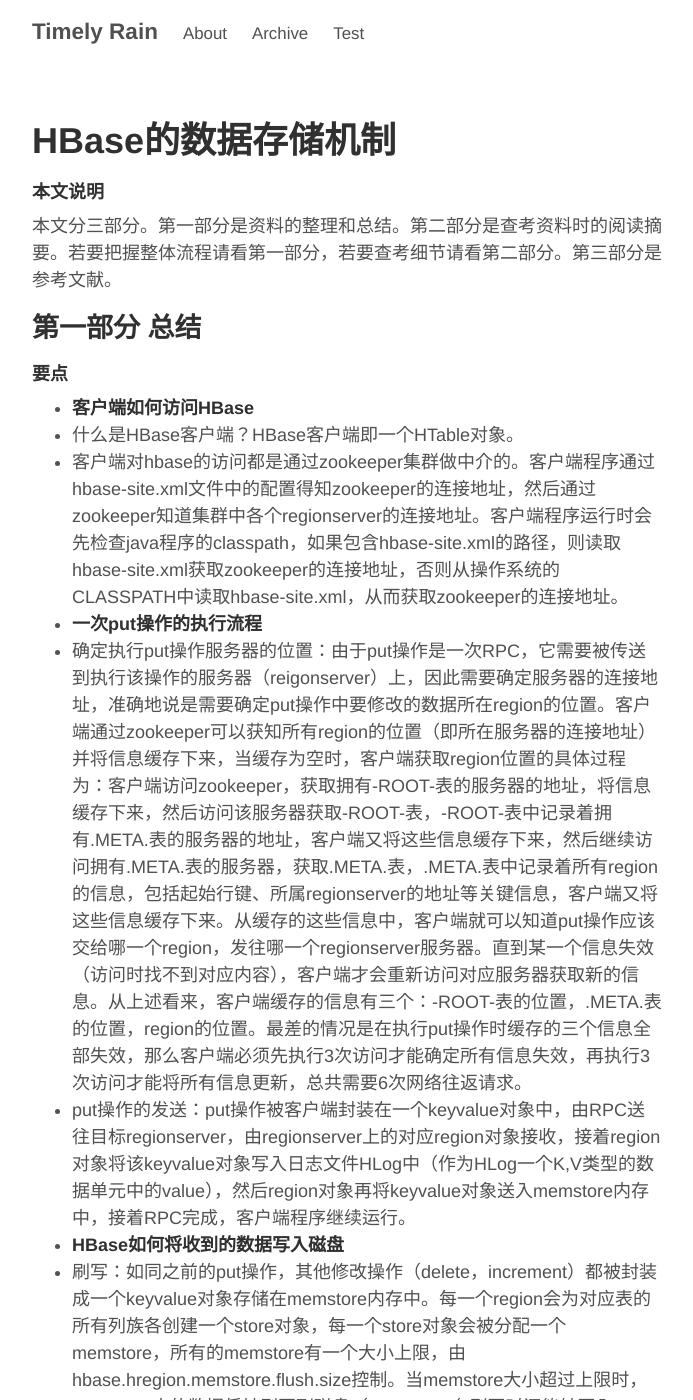
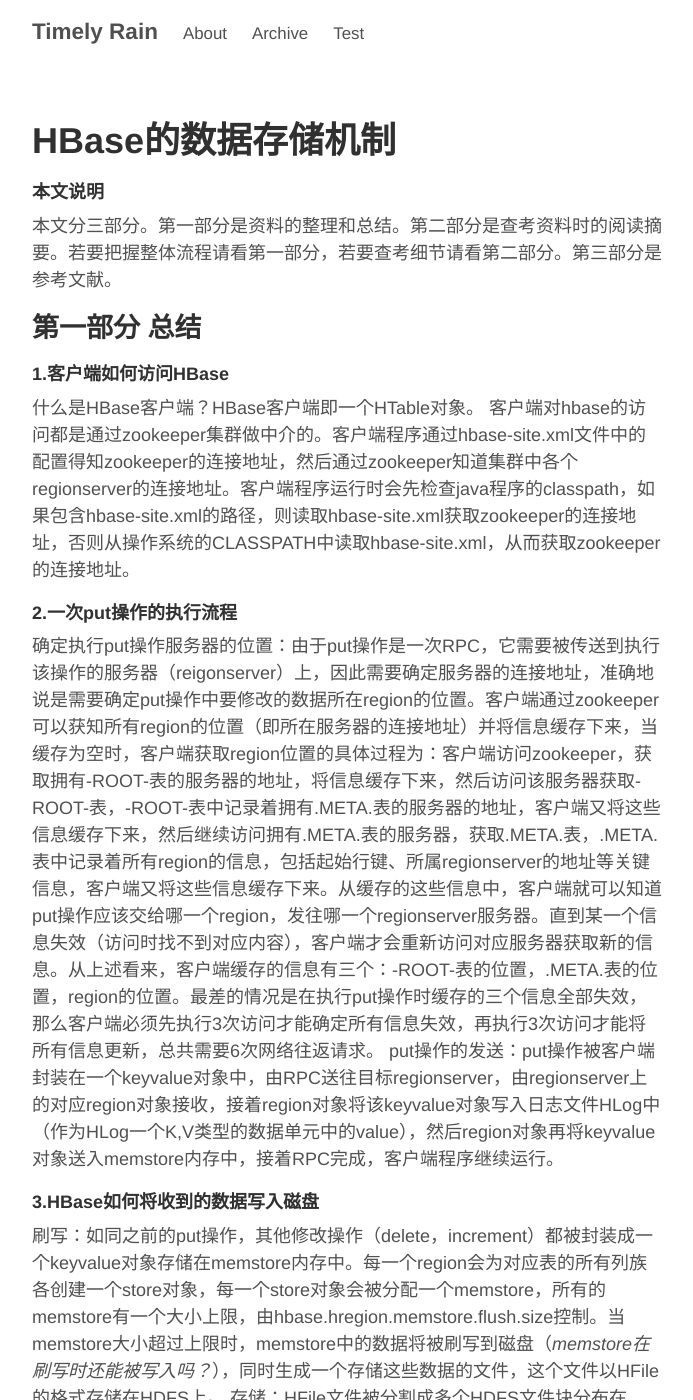
Before and after one commit to lsr1991/lsr1991.github.io, a Jekyll site: the page built from _posts/2015-06-20-hbase_store_mechanism.md, in a window 1280 px wide and 1400 px high. Shown: the whole window, without its empty margins (293-986 px from the left). Built offline with Jekyll 4.4.1, drawn with Linux system fonts in a browser that asks for light colours; some of the changed text lies outside the part shown.

Commit message:
Update 2015-06-20-hbase_store_mechanism.md

```diff
--- a/_posts/2015-06-20-hbase_store_mechanism.md
+++ b/_posts/2015-06-20-hbase_store_mechanism.md
@@ -7,123 +7,164 @@ title: HBase的数据存储机制
 本文分三部分。第一部分是资料的整理和总结。第二部分是查考资料时的阅读摘要。若要把握整体流程请看第一部分，若要查考细节请看第二部分。第三部分是参考文献。
 
 ## 第一部分 总结
-#### 要点
-  - **客户端如何访问HBase**
-   - 什么是HBase客户端？HBase客户端即一个HTable对象。
-   - 客户端对hbase的访问都是通过zookeeper集群做中介的。客户端程序通过hbase-site.xml文件中的配置得知zookeeper的连接地址，然后通过zookeeper知道集群中各个regionserver的连接地址。客户端程序运行时会先检查java程序的classpath，如果包含hbase-site.xml的路径，则读取hbase-site.xml获取zookeeper的连接地址，否则从操作系统的CLASSPATH中读取hbase-site.xml，从而获取zookeeper的连接地址。
-  - **一次put操作的执行流程**
-   - 确定执行put操作服务器的位置：由于put操作是一次RPC，它需要被传送到执行该操作的服务器（reigonserver）上，因此需要确定服务器的连接地址，准确地说是需要确定put操作中要修改的数据所在region的位置。客户端通过zookeeper可以获知所有region的位置（即所在服务器的连接地址）并将信息缓存下来，当缓存为空时，客户端获取region位置的具体过程为：客户端访问zookeeper，获取拥有-ROOT-表的服务器的地址，将信息缓存下来，然后访问该服务器获取-ROOT-表，-ROOT-表中记录着拥有.META.表的服务器的地址，客户端又将这些信息缓存下来，然后继续访问拥有.META.表的服务器，获取.META.表，.META.表中记录着所有region的信息，包括起始行键、所属regionserver的地址等关键信息，客户端又将这些信息缓存下来。从缓存的这些信息中，客户端就可以知道put操作应该交给哪一个region，发往哪一个regionserver服务器。直到某一个信息失效（访问时找不到对应内容），客户端才会重新访问对应服务器获取新的信息。从上述看来，客户端缓存的信息有三个：-ROOT-表的位置，.META.表的位置，region的位置。最差的情况是在执行put操作时缓存的三个信息全部失效，那么客户端必须先执行3次访问才能确定所有信息失效，再执行3次访问才能将所有信息更新，总共需要6次网络往返请求。
-   - put操作的发送：put操作被客户端封装在一个keyvalue对象中，由RPC送往目标regionserver，由regionserver上的对应region对象接收，接着region对象将该keyvalue对象写入日志文件HLog中（作为HLog一个K,V类型的数据单元中的value），然后region对象再将keyvalue对象送入memstore内存中，接着RPC完成，客户端程序继续运行。
-  - **HBase如何将收到的数据写入磁盘**
-   - 刷写：如同之前的put操作，其他修改操作（delete，increment）都被封装成一个keyvalue对象存储在memstore内存中。每一个region会为对应表的所有列族各创建一个store对象，每一个store对象会被分配一个memstore，所有的memstore有一个大小上限，由hbase.hregion.memstore.flush.size控制。当memstore大小超过上限时，memstore中的数据将被刷写到磁盘（_memstore在刷写时还能被写入吗？_），同时生成一个存储这些数据的文件，这个文件以HFile的格式存储在HDFS上。
-   - 存储：HFile文件被分割成多个HDFS文件块分布在HDFS集群上。
-  - **HBase如何管理存储的数据**
-   - 合并：由于memstore大小上限一般较小，在数据不断刷写到磁盘后会产生许多文件。为了使文件数量不至于太多（_还有其他原因？_），region会使用合并机制将小文件合并成大文件。合并的方式有两种，一种是minor compaction，一种是major compaction。前者只会合并一定数量的小文件，后者则会将所有文件合并，两者触发的条件不一样，执行频率较高的是前者。
-   - 拆分：当合并后的文件超过阈值时，会触发region的拆分，父region会分成两个大小为原来一半的子region。阈值由hbase.hregion.max.filesize控制的。
+
+#### 1.客户端如何访问HBase
+
+什么是HBase客户端？HBase客户端即一个HTable对象。
+客户端对hbase的访问都是通过zookeeper集群做中介的。客户端程序通过hbase-site.xml文件中的配置得知zookeeper的连接地址，然后通过zookeeper知道集群中各个regionserver的连接地址。客户端程序运行时会先检查java程序的classpath，如果包含hbase-site.xml的路径，则读取hbase-site.xml获取zookeeper的连接地址，否则从操作系统的CLASSPATH中读取hbase-site.xml，从而获取zookeeper的连接地址。
+
+#### 2.一次put操作的执行流程
+
+确定执行put操作服务器的位置：由于put操作是一次RPC，它需要被传送到执行该操作的服务器（reigonserver）上，因此需要确定服务器的连接地址，准确地说是需要确定put操作中要修改的数据所在region的位置。客户端通过zookeeper可以获知所有region的位置（即所在服务器的连接地址）并将信息缓存下来，当缓存为空时，客户端获取region位置的具体过程为：客户端访问zookeeper，获取拥有-ROOT-表的服务器的地址，将信息缓存下来，然后访问该服务器获取-ROOT-表，-ROOT-表中记录着拥有.META.表的服务器的地址，客户端又将这些信息缓存下来，然后继续访问拥有.META.表的服务器，获取.META.表，.META.表中记录着所有region的信息，包括起始行键、所属regionserver的地址等关键信息，客户端又将这些信息缓存下来。从缓存的这些信息中，客户端就可以知道put操作应该交给哪一个region，发往哪一个regionserver服务器。直到某一个信息失效（访问时找不到对应内容），客户端才会重新访问对应服务器获取新的信息。从上述看来，客户端缓存的信息有三个：-ROOT-表的位置，.META.表的位置，region的位置。最差的情况是在执行put操作时缓存的三个信息全部失效，那么客户端必须先执行3次访问才能确定所有信息失效，再执行3次访问才能将所有信息更新，总共需要6次网络往返请求。
+put操作的发送：put操作被客户端封装在一个keyvalue对象中，由RPC送往目标regionserver，由regionserver上的对应region对象接收，接着region对象将该keyvalue对象写入日志文件HLog中（作为HLog一个K,V类型的数据单元中的value），然后region对象再将keyvalue对象送入memstore内存中，接着RPC完成，客户端程序继续运行。
+
+#### 3.HBase如何将收到的数据写入磁盘
+
+刷写：如同之前的put操作，其他修改操作（delete，increment）都被封装成一个keyvalue对象存储在memstore内存中。每一个region会为对应表的所有列族各创建一个store对象，每一个store对象会被分配一个memstore，所有的memstore有一个大小上限，由hbase.hregion.memstore.flush.size控制。当memstore大小超过上限时，memstore中的数据将被刷写到磁盘（_memstore在刷写时还能被写入吗？_），同时生成一个存储这些数据的文件，这个文件以HFile的格式存储在HDFS上。
+存储：HFile文件被分割成多个HDFS文件块分布在HDFS集群上。
+
+#### 4.HBase如何管理存储的数据
+
+合并：由于memstore大小上限一般较小，在数据不断刷写到磁盘后会产生许多文件。为了使文件数量不至于太多（_还有其他原因？_），region会使用合并机制将小文件合并成大文件。合并的方式有两种，一种是minor compaction，一种是major compaction。前者只会合并一定数量的小文件，后者则会将所有文件合并，两者触发的条件不一样，执行频率较高的是前者。
+拆分：当合并后的文件超过阈值时，会触发region的拆分，父region会分成两个大小为原来一半的子region。阈值由hbase.hregion.max.filesize控制的。
 
 
 ## 第二部分 阅读摘要
-  - **RPC**
-   - RPC的概念（以下内容翻译自维基百科“remote procedure call”条目[2]）：在计算机科学中，一个远程过程调用（RPC）是一个进程间通信，它允许一个计算机程序在另一个地址空间（通常在共享网络的另一台计算机上）调用并执行一个子程序或者过程，它不需要程序员为这次远程通信明确地用代码写出相应的细节。这就是说，无论子程序是在本地执行还是在远程机器上执行，程序员实质上写的是相同的代码。当所讨论的软件使用了面向对象原理时，RPC被称为“远程调用”或者“远程方法调用”。
-   - RPC中信息的传递：一个RPC操作是被客户端初始化——客户端向一个已知的远程服务器发送一条请求信息，请求执行一个指定的过程并提供了参数。该远程服务器向客户端发送一个应答，然后服务器上的应用继续执行客户端上的程序。当服务器处理这次调用时，除非客户端向服务器发送一个同步请求（比如一个XHTTP调用），客户端会被锁住（它会一直等待直到服务器完成处理，然后才重新运行）。
-   - RPC与本地调用的区别：一个重要的区别在于远程调用可能因为不可预测的网络问题而失败。另外，调用者一般得在不知道远程过程是否真地被启动的情况下处理这类失败。
-   - 一次RPC操作的过程：
-     - 客户端调用客户端存根。这个调用是本地过程调用，它把参数都以正常方式放入堆栈中。
-     - 客户端存根将参数打包进一个消息中并告诉系统将消息发出。打包参数的过程叫做封送处理（marshalling）。
-     - 客户端的本地操作系统将消息从客户端机器发送至服务器机器上。
-     - 服务器上的操作系统将收到的报文送到服务器存根中。
-     - 服务器存根从消息中取出参数。
-     - 最后，服务器存根调用服务器过程。服务器回复也是遵照相同的流程。
-  - **put操作**[1.p78]
-   - HBase客户端API中的一个put操作都是一个RPC操作。一个RPC操作在LAN网络中大约花1毫秒的时间（这个时间不包括传输数据的时间，即与传输的数据大小无关，是固定时间开销），即一个服务器1秒只能处理1000次RPC操作，即1000次put操作。当应用程序每秒存储上千行数据时就会出现问题。
-  - **减少RPC操作次数的方法**[1.p78]
-   - 将多次修改操作批量提交到服务器，具体为：开启客户端缓冲区，即调用函数setAutoFlush(false)，这样每一次客户端执行put操作都会将修改的数据存储到客户端进程的内存中，当需要在特定时刻将多个操作数据一起发送至服务器时，调用函数flushCommits()即可，这时只会进行一次RPC操作。但调用flushCommits()通常是不必要的，因为当缓冲区大小达到设定的值（默认是2MB）时，客户端会隐式调用刷写命令。
-  - **隐式刷写和显式刷写**[1.p80]
-   - 显式刷写即用户代码调用flushCommits()；隐式刷写即客户端不通过用户代码，自己调用flushCommits()，这在以下三种情况下会触发：
-     - 用户调用put()并且缓冲区超出限制；
-     - 用户调用setWriteBufferSize()并且缓冲区超出限制；
-     - 用户调用HTable类的close()方法。
-  - **HTable、HTablePool类及其实例**[1.p68;1.p191]
-   - HTable类及其实例：HBase主要客户端接口是由HTable类提供的，它位于org.apache.hadoop.hbase.client包中。创建HTable实例需要扫描.META.表并执行一些操作，非常耗时（数秒）。因此对于同一线程的多次请求，应复用同一个HTable实例。
-   - HTablePool类及其实例：为什么使用HTablePool类？因为HTable类不是线程安全（_什么是线程安全？_）的，所以在多线程环境中复用HTable实例会出现问题，于是得为每一个线程创建一个HTable实例。
-  - **客户端与服务器的连接**[1.p194~195]
-   - 每个HTable实例（即客户端）都要与服务器建立连接。HBase内部的连接以键值对的形式存储。一个configuration实例作为一个键。即如果客户端使用同一个configuration实例，则它们共享一个连接，这可以使客户端初始化连接的开销（因为不用重复执行初始化）。共享连接的缺点是必须要用户显式关闭连接，连接才会断开。
-  - **HBase中RPC的实现**[1.p197]
-   - 客户端与服务器、服务器与服务器之间的通信，都使用到了Hadoop RPC框架。这个框架中需要远程方法中的参数都实现Writable接口，因此，HBase的API提供的大多数类（尤其是与管理功能相关的所有类）都实现了Hadoop Writable接口。这要求各个有通信需求的客户端、服务器上的HBase的jar包都是相同的，以确保Writable的实现相同。
-  - **管理功能API**[1.p208]
-   - 概念范围：包括表、列族相关操作，以及HBaseAdmin类提供的API。这类API的实例不应该长期保留。
-   - 抛出的异常：IOException：客户端与服务器通信异常；InterruptedException：执行过程中的干扰异常
-  - **B+树与LSM树**[1.p301]
-   - 区别：它们利用硬盘的方式不同。对于数据的插入或者更新这类操作，B+树需要对数据进行查找后执行相应操作，其插入或更新的速度受限于硬盘的寻道速率，LSM树则通过排序和合并文件来执行操作，其插入或更新的速度受限于硬盘的连续传输能力（_什么是连续传输能力？_）。
-   - 优缺点：B+树的优点是它保证了查询的速度，缺点是无法适应写入数据规模较大，速率较高的情况。LSM树的优点是能处理大量的数据，能保证稳定的数据插入速率，在查询连续键的记录时只会引发一次磁盘寻道（大大减少了磁盘寻道的时间），_缺点是？_
-  - **临时目录文件**[1.309]
-   - .tmp：用于合并重写文件
-   - recovered.edits：用于WAL回放时写入文件
-   - splits：用于region拆分时创建子region文件结构
-  - **region拆分的过程**[1.p310~311]
-   - 父region目录创建splits目录
-   - 关闭父region，不接受请求
-   - splits目录中创建子region的目录
-   - 将子region目录移到表目录下
-   - .META.表中父region状态更新，记录父region和子region的信息
-   - 在子region目录下创建父region存储数据的引用文件（文件名中散列值与父region相同）
-   - regionserver打开两个子region，更新.META.表中子region的信息，使其上线
-   - 将父region存储文件异步重写到子region中.tmp目录下，边合并边重写
-   - 生成的重写后的文件自动取代引用文件
-   - 父region在.META.表中被删除，它所有的文件在硬盘中被删除
-   - master被告知拆分的情况。
-  - **storefile合并（compaction）**[1.p311]
-   - 合并的种类：
-    - minor合并：将最后生成的几个文件重写到一个更大的文件中
-    - major合并：将所有文件压缩成一个文件
-   - 触发合并的事件：压缩检查并符合一定条件
-   - 触发压缩检查的事件：
-    - memstore刷写磁盘后
-    - shell命令或API调用compaction
-    - hbase异步线程，以固定周期执行检查
-   - 何时发生major合并：
-    - shell命令或API调用major_compaction
-    - 压缩检查后发现从上次运行major合并到现在的时间超过时限（时限由hbase.hregion.majorcompaction控制）
-    - 压缩检查后触发minor合并，并且合并包含了所有存储文件，minor合并可能被提升为major合并
-   - 何时发生minor合并：
-    - 压缩检查后发现符合大小的文件数量超过阈值并且不发生major合并（文件大小和数量阈值由hbase.hstore.compaction.min.size和hbase.hstore.compaction.min控制）
-  - **HFile**[1.p313]
-   - HFile以文件的形式存储在HDFS上，即某一个regionserver上的某一个region的文件不一定存储在本地，而是被分割成HDFS的块分布在HDFS所在的集群上
-   - HFile包含多个块，块大小为64KB（可设置），块可分为meta块、trailer块、data块、fileinfo块等种类，其中data块的组成如下
+
+#### RPC
+
+RPC的概念（以下内容翻译自维基百科“remote procedure call”条目[2]）：在计算机科学中，一个远程过程调用（RPC）是一个进程间通信，它允许一个计算机程序在另一个地址空间（通常在共享网络的另一台计算机上）调用并执行一个子程序或者过程，它不需要程序员为这次远程通信明确地用代码写出相应的细节。这就是说，无论子程序是在本地执行还是在远程机器上执行，程序员实质上写的是相同的代码。当所讨论的软件使用了面向对象原理时，RPC被称为“远程调用”或者“远程方法调用”。
+RPC中信息的传递：一个RPC操作是被客户端初始化——客户端向一个已知的远程服务器发送一条请求信息，请求执行一个指定的过程并提供了参数。该远程服务器向客户端发送一个应答，然后服务器上的应用继续执行客户端上的程序。当服务器处理这次调用时，除非客户端向服务器发送一个同步请求（比如一个XHTTP调用），客户端会被锁住（它会一直等待直到服务器完成处理，然后才重新运行）。
+RPC与本地调用的区别：一个重要的区别在于远程调用可能因为不可预测的网络问题而失败。另外，调用者一般得在不知道远程过程是否真地被启动的情况下处理这类失败。
+一次RPC操作的过程：
+1. 客户端调用客户端存根。这个调用是本地过程调用，它把参数都以正常方式放入堆栈中。
+2. 客户端存根将参数打包进一个消息中并告诉系统将消息发出。打包参数的过程叫做封送处理（marshalling）。
+3. 客户端的本地操作系统将消息从客户端机器发送至服务器机器上。
+4. 服务器上的操作系统将收到的报文送到服务器存根中。
+5. 服务器存根从消息中取出参数。
+6. 最后，服务器存根调用服务器过程。服务器回复也是遵照相同的流程。
+
+#### put操作[1.p78]
+
+HBase客户端API中的一个put操作都是一个RPC操作。一个RPC操作在LAN网络中大约花1毫秒的时间（这个时间不包括传输数据的时间，即与传输的数据大小无关，是固定时间开销），即一个服务器1秒只能处理1000次RPC操作，即1000次put操作。当应用程序每秒存储上千行数据时就会出现问题。
+
+#### 减少RPC操作次数的方法[1.p78]
+
+将多次修改操作批量提交到服务器，具体为：开启客户端缓冲区，即调用函数setAutoFlush(false)，这样每一次客户端执行put操作都会将修改的数据存储到客户端进程的内存中，当需要在特定时刻将多个操作数据一起发送至服务器时，调用函数flushCommits()即可，这时只会进行一次RPC操作。但调用flushCommits()通常是不必要的，因为当缓冲区大小达到设定的值（默认是2MB）时，客户端会隐式调用刷写命令。
+
+#### 隐式刷写和显式刷写[1.p80]
+
+显式刷写即用户代码调用flushCommits()；隐式刷写即客户端不通过用户代码，自己调用flushCommits()，这在以下三种情况下会触发：
+ - 用户调用put()并且缓冲区超出限制；
+ - 用户调用setWriteBufferSize()并且缓冲区超出限制；
+ - 用户调用HTable类的close()方法。
+
+#### HTable、HTablePool类及其实例[1.p68;1.p191]
+
+HTable类及其实例：HBase主要客户端接口是由HTable类提供的，它位于org.apache.hadoop.hbase.client包中。创建HTable实例需要扫描.META.表并执行一些操作，非常耗时（数秒）。因此对于同一线程的多次请求，应复用同一个HTable实例。
+HTablePool类及其实例：为什么使用HTablePool类？因为HTable类不是线程安全（_什么是线程安全？_）的，所以在多线程环境中复用HTable实例会出现问题，于是得为每一个线程创建一个HTable实例。
+
+#### 客户端与服务器的连接[1.p194~195]
+
+每个HTable实例（即客户端）都要与服务器建立连接。HBase内部的连接以键值对的形式存储。一个configuration实例作为一个键。即如果客户端使用同一个configuration实例，则它们共享一个连接，这可以使客户端初始化连接的开销（因为不用重复执行初始化）。共享连接的缺点是必须要用户显式关闭连接，连接才会断开。
+
+#### HBase中RPC的实现[1.p197]
+
+客户端与服务器、服务器与服务器之间的通信，都使用到了Hadoop RPC框架。这个框架中需要远程方法中的参数都实现Writable接口，因此，HBase的API提供的大多数类（尤其是与管理功能相关的所有类）都实现了Hadoop Writable接口。这要求各个有通信需求的客户端、服务器上的HBase的jar包都是相同的，以确保Writable的实现相同。
+
+#### 管理功能API[1.p208]
+
+概念范围：包括表、列族相关操作，以及HBaseAdmin类提供的API。这类API的实例不应该长期保留。
+抛出的异常：IOException：客户端与服务器通信异常；InterruptedException：执行过程中的干扰异常
+
+#### B+树与LSM树[1.p301]
+
+区别：它们利用硬盘的方式不同。对于数据的插入或者更新这类操作，B+树需要对数据进行查找后执行相应操作，其插入或更新的速度受限于硬盘的寻道速率，LSM树则通过排序和合并文件来执行操作，其插入或更新的速度受限于硬盘的连续传输能力（_什么是连续传输能力？_）。
+优缺点：B+树的优点是它保证了查询的速度，缺点是无法适应写入数据规模较大，速率较高的情况。LSM树的优点是能处理大量的数据，能保证稳定的数据插入速率，在查询连续键的记录时只会引发一次磁盘寻道（大大减少了磁盘寻道的时间），_缺点是？_
+
+#### 临时目录文件[1.309]
+
+`.tmp`：用于合并重写文件
+`recovered.edits`：用于WAL回放时写入文件
+`splits`：用于region拆分时创建子region文件结构
+
+#### region拆分的过程[1.p310~311]
+
+1. 父region目录创建splits目录
+2. 关闭父region，不接受请求
+3. splits目录中创建子region的目录
+4. 将子region目录移到表目录下
+5. .META.表中父region状态更新，记录父region和子region的信息
+6. 在子region目录下创建父region存储数据的引用文件（文件名中散列值与父region相同）
+7. regionserver打开两个子region，更新.META.表中子region的信息，使其上线
+8. 将父region存储文件异步重写到子region中.tmp目录下，边合并边重写
+9. 生成的重写后的文件自动取代引用文件
+10. 父region在.META.表中被删除，它所有的文件在硬盘中被删除
+11. master被告知拆分的情况。
+
+#### storefile合并（compaction）[1.p311]
+
+合并的种类：
+- minor合并：将最后生成的几个文件重写到一个更大的文件中
+- major合并：将所有文件压缩成一个文件
+触发合并的事件：压缩检查并符合一定条件
+触发压缩检查的事件：
+- memstore刷写磁盘后
+- shell命令或API调用compaction
+- hbase异步线程，以固定周期执行检查
+何时发生major合并：
+- shell命令或API调用major_compaction
+- 压缩检查后发现从上次运行major合并到现在的时间超过时限（时限由hbase.hregion.majorcompaction控制）
+- 压缩检查后触发minor合并，并且合并包含了所有存储文件，minor合并可能被提升为major合并
+何时发生minor合并：
+- 压缩检查后发现符合大小的文件数量超过阈值并且不发生major合并（文件大小和数量阈值由hbase.hstore.compaction.min.size和hbase.hstore.compaction.min控制）
+
+#### HFile[1.p313]
+
+HFile以文件的形式存储在HDFS上，即某一个regionserver上的某一个region的文件不一定存储在本地，而是被分割成HDFS的块分布在HDFS所在的集群上。HFile包含多个块，块大小为64KB（可设置），块可分为meta块、trailer块、data块、fileinfo块等种类，其中data块的组成如下：
 
    | Magic | k,v | k,v | ... | k,v |
    | ----- | --- | --- | --- | --- |
-   - 上表中(k,v)的数据格式如下（说明：斜体字段的值为不定长）
+
+上表中(k,v)的数据格式如下（说明：斜体字段的值为不定长）
 
    | keylength | valuelength | rowlength | _row_ | colFlength | _colF_ | _col_ | ts  | keytype | _value_ |
    | --------- | ----------- | --------- | ----- | ---------- | ------ | ----- | --- | ------- | ------- |
-  - **修改数据的过程**[1.p317]
-   - 每个put、delete、increment操作都被封装成一个keyvalue对象，使用rpc的方式送往对应regionserver，由相应的region对象接收，并写入日志，然后放入memstore中
-  - **WAL**[1.p317~319]
-   - 概念：预写日志（write-ahead log），由于hbase更新数据时将数据放入内存，等其增长到一定大小才永久性写入磁盘，因此会有数据丢失的风险。预写日志就是为了在内存中数据丢失时能够将数据恢复。日志文件存放在磁盘中。
-   - 日志文件的格式：见下表
 
-     | 1 | 2 | 3 | ... | N |
-     | --- | --- | --- | --- | --- |
-     | k:HLogKey | k:HLogKey | k:HLogKey | ... | k:HLogKey |
-     | v:WALEdit | v:WALEdit | v:WALEdit | ... | v:WALEdit |
+#### 修改数据的过程[1.p317]
 
-     | HLogKey | WALEdit |
-     | ------- | ------- |
-     | region名和表名         | 修改操作的keyvalue对象 |
-     | 序列号                 |
-     | 修改被写入日志的时间戳 |
-     | 集群ID                 |
-  - **日志滚动**[1.p320]
-   - 概念：旧日志文件关闭，开始使用新日志文件
-   - 触发条件：
-    - 达到块大小的一定比例：块大小由hbase.regionserver.hlog.blocksize控制，一定比例由hbase.regionserver.logroll.multipler控制
-    - 达到一定周期：周期由hbase.regionserver.logroll.period控制
-   - 旧日志被删除的触发条件：达到一定周期，检查存储文件中最大的序列号A，若日志文件最大序列号比A小，该日志文件会被移到.oldlogs目录下
-  - **客户端缓存的服务器信息**[1.p328]
-   - -ROOT-表的位置
-   - -ROOT-表内容
-   - .META.表内容
+每个put、delete、increment操作都被封装成一个keyvalue对象，使用rpc的方式送往对应regionserver，由相应的region对象接收，并写入日志，然后放入memstore中
+
+#### WAL[1.p317~319]
+
+概念：预写日志（write-ahead log），由于hbase更新数据时将数据放入内存，等其增长到一定大小才永久性写入磁盘，因此会有数据丢失的风险。预写日志就是为了在内存中数据丢失时能够将数据恢复。日志文件存放在磁盘中。
+日志文件的格式：见下表
+
+ | 1 | 2 | 3 | ... | N |
+ | --- | --- | --- | --- | --- |
+ | k:HLogKey | k:HLogKey | k:HLogKey | ... | k:HLogKey |
+ | v:WALEdit | v:WALEdit | v:WALEdit | ... | v:WALEdit |
+
+ | HLogKey | WALEdit |
+ | ------- | ------- |
+ | region名和表名         | 修改操作的keyvalue对象 |
+ | 序列号                 |
+ | 修改被写入日志的时间戳 |
+ | 集群ID                 |
+
+#### 日志滚动[1.p320]
+
+概念：旧日志文件关闭，开始使用新日志文件
+触发条件：
+- 达到块大小的一定比例：块大小由hbase.regionserver.hlog.blocksize控制，一定比例由hbase.regionserver.logroll.multipler控制
+- 达到一定周期：周期由hbase.regionserver.logroll.period控制
+- 旧日志被删除的触发条件：达到一定周期，检查存储文件中最大的序列号A，若日志文件最大序列号比A小，该日志文件会被移到.oldlogs目录下
+
+#### 客户端缓存的服务器信息[1.p328]
+
+- -ROOT-表的位置
+- -ROOT-表内容
+- .META.表内容
 
 
 ## 第三部分 参考文献
```
